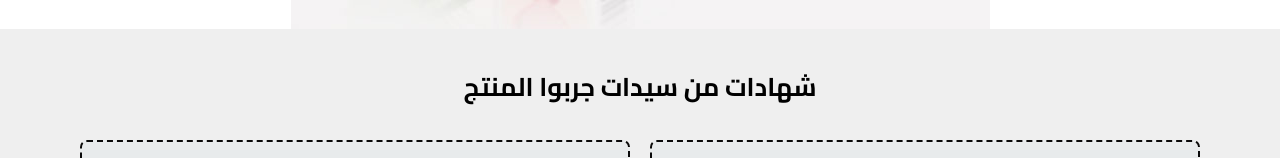
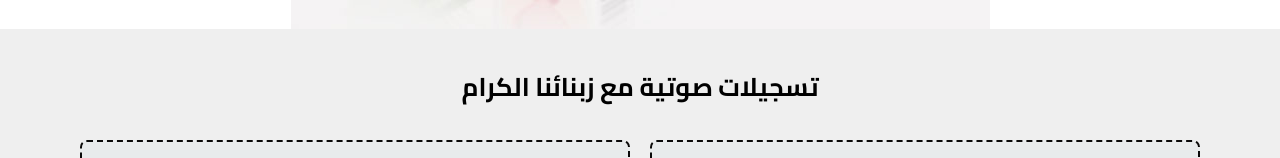
Before and after one commit to mohamednidam/BROSTAHERB, a plain HTML site: page index.html in a window 1280 px wide. Shown: the part 4795-4953 px from the top of the page. Drawn offline with Linux system fonts and the light colour scheme; no server answers.

Commit message:
Update index.html

```diff
--- a/index.html
+++ b/index.html
@@ -250,7 +250,7 @@ div#wpforms-455-field_1-container {
 			<div class="elementor-widget-wrap elementor-element-populated">
 								<div class="elementor-element elementor-element-b416213 elementor-widget elementor-widget-heading" data-id="b416213" data-element_type="widget" data-widget_type="heading.default">
 				<div class="elementor-widget-container">
-			<h2 class="elementor-heading-title elementor-size-default">شهادات من سيدات جربوا المنتج</h2>		</div>
+			<h2 class="elementor-heading-title elementor-size-default">تسجيلات صوتية مع زبنائنا الكرام</h2>		</div>
 				</div>
 					</div>
 		</div>
```
